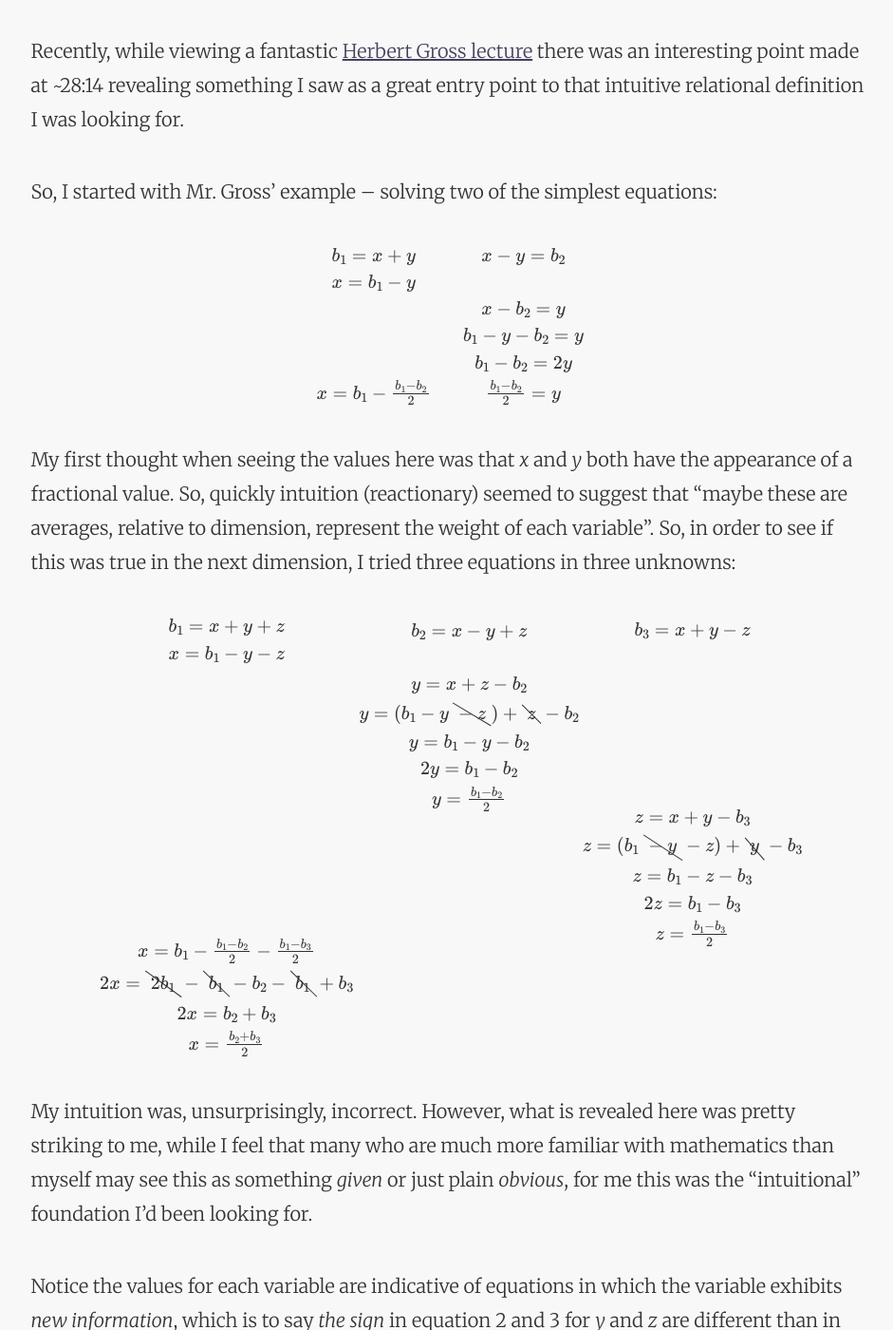
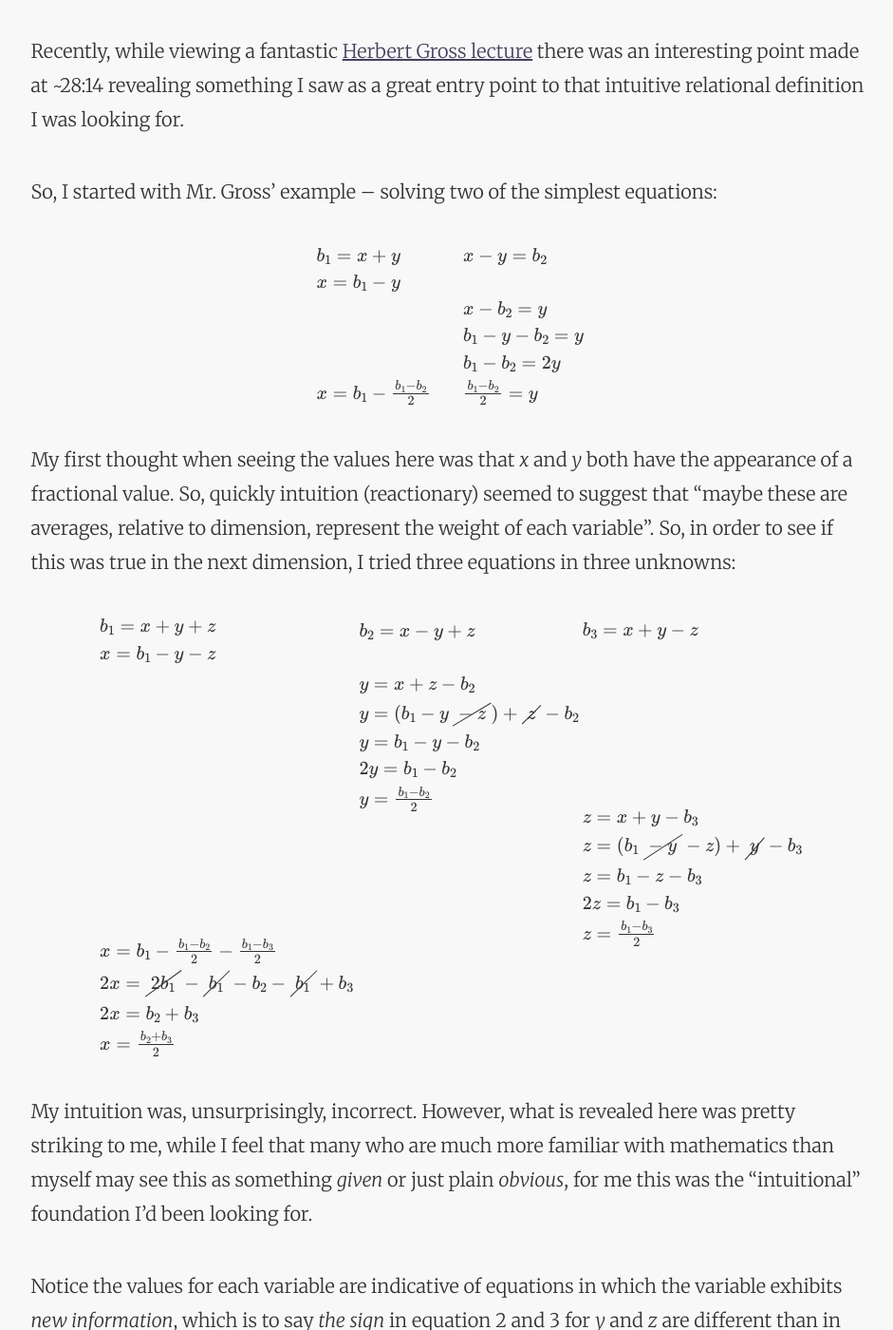
Before and after one commit to tmanderson/tmanderson.github.io, a Jekyll site: the page built from _posts/2018-06-06-entry-point-to-relational-equations.md, in a window 1280 px wide and 1400 px high, scrolled down 539 px. Shown: the whole window at 95% size, without its empty margins (166-1107 px from the left). Built offline with Jekyll 4.4.1, drawn with Linux system fonts in a browser that asks for light colours; formulas are drawn with MathJax 3.

Commit message:
Update 2018-06-06-entry-point-to-relational-equations.md

```diff
--- a/_posts/2018-06-06-entry-point-to-relational-equations.md
+++ b/_posts/2018-06-06-entry-point-to-relational-equations.md
@@ -15,15 +15,16 @@ Recently, while viewing a fantastic [Herbert Gross lecture](https://www.youtube.
 So, I started with Mr. Gross' example – solving two of the simplest equations:
 
 $$
-\begin{array}
-  bb_1=x+y \\
+\require{cancel}
+\begin{array}{l}
+  b_1=x+y \\
   x=b_1-y \\
   \\ \\ \\
   x=b_1-\frac{b_1-b_2}{2}
 \end{array}
 \hspace{1.5em}
-\begin{array}
-  xx-y=b_2 \\ \\
+\begin{array}{l}
+  x-y=b_2 \\ \\
   x-b_2=y \\
   b_1-y-b_2=y \\
   b_1-b_2=2y \\
@@ -34,26 +35,26 @@ $$
 My first thought when seeing the values here was that *x* and *y* both have the appearance of a fractional value. So, quickly intuition (reactionary) seemed to suggest that "maybe these are averages, relative to dimension, represent the weight of each variable". So, in order to see if this was true in the next dimension, I tried three equations in three unknowns:
 
 $$
-\begin{array}
-  bb_1=x+y+z \\
+\begin{array}{l}
+  b_1=x+y+z \\
   x=b_1-y-z \\ \\ \\ \\ \\ \\\\\\\\\\\\
   x=b_1-\frac{b_1-b_2}{2}-\frac{b_1-b_3}{2} \\
-  2x=\bcancel{2b_1}-\bcancel{b_1}-b_2-\bcancel{b_1}+b_3 \\
+  2x=\cancel{2b_1}-\cancel{b_1}-b_2-\cancel{b_1}+b_3 \\
   2x=b_2+b_3 \\
   x = \frac{b_2+b_3}{2}
 \end{array}
-\begin{array}
-  bb_2=x-y+z \\ \\
+\begin{array}{l}
+  b_2=x-y+z \\ \\
   y=x+z-b_2 \\
-  y=(b_1-y\bcancel{-z})+\bcancel{z}-b_2 \\
+  y=(b_1-y\cancel{-z})+\cancel{z}-b_2 \\
   y = b_1-y-b_2 \\
   2y = b_1-b_2 \\
   y =\frac{b_1-b_2}{2} \\ \\\\\\\\\\\\\\\\\\
 \end{array}
-\begin{array}
-  bb_3=x+y-z \\ \\ \\ \\ \\ \\ \\
+\begin{array}{l}
+  b_3=x+y-z \\ \\ \\ \\ \\ \\ \\
   z=x+y-b_3 \\
-  z=(b_1\bcancel{-y}-z)+\bcancel{y}-b_3 \\
+  z=(b_1\cancel{-y}-z)+\cancel{y}-b_3 \\
   z=b_1-z-b_3 \\
   2z=b_1-b_3 \\
   z=\frac{b_1-b_3}{2}\\\\\\\\\\
```
